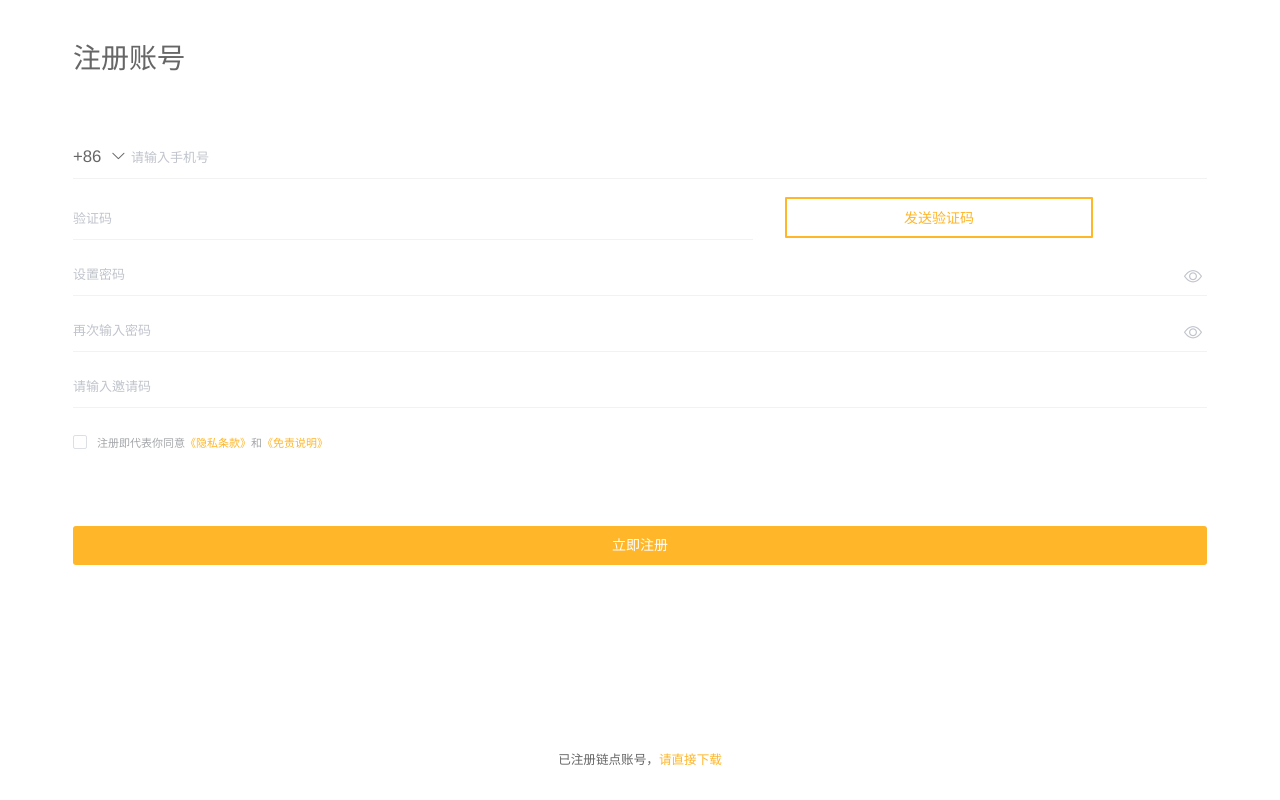
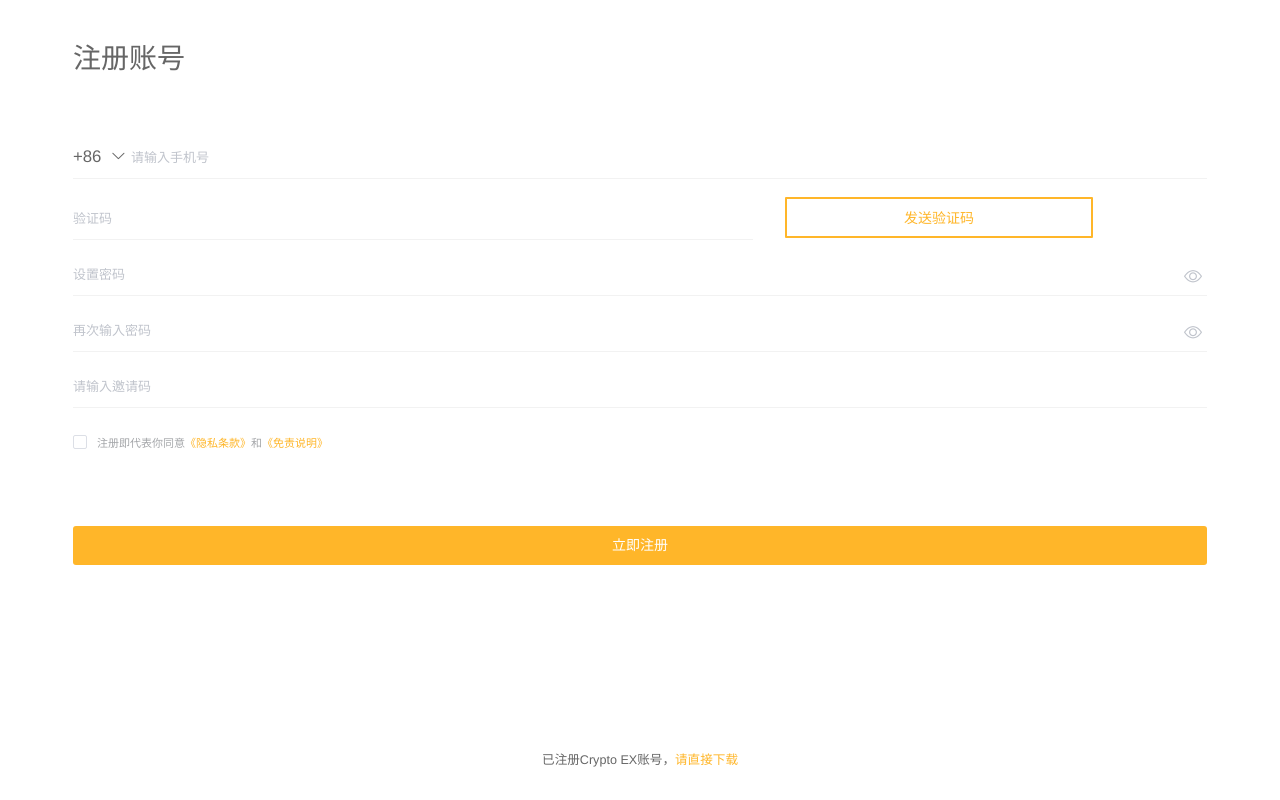
Before and after one commit to yfh622/ldttms-register, a Vue app: page /Download in a window 1280 px wide. Built offline with nearby package versions, Linux system fonts and the light colour scheme.

Commit message:
下载页面链点

```diff
--- a/src/Home.vue
+++ b/src/Home.vue
@@ -65,7 +65,7 @@
           <!-- <el-button @click="resetForm('ruleForm')">重置</el-button> -->
       </el-form>
     </div>
-          <div class="footer">已注册链点账号，<span @click="loadfun">请直接下载</span></div>
+          <div class="footer">已注册Crypto EX账号，<span @click="loadfun">请直接下载</span></div>
   </div>
 </template>
 
```
